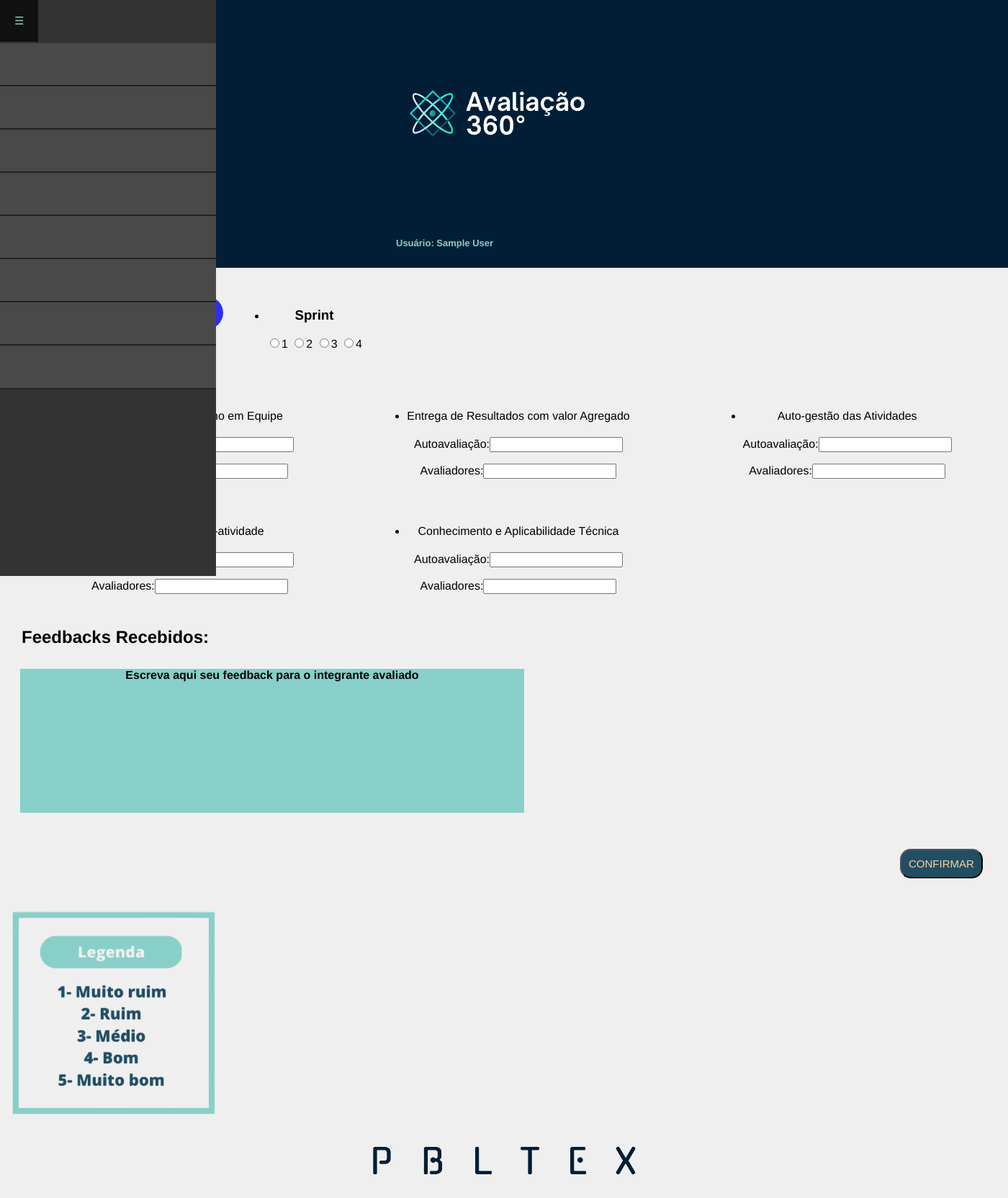
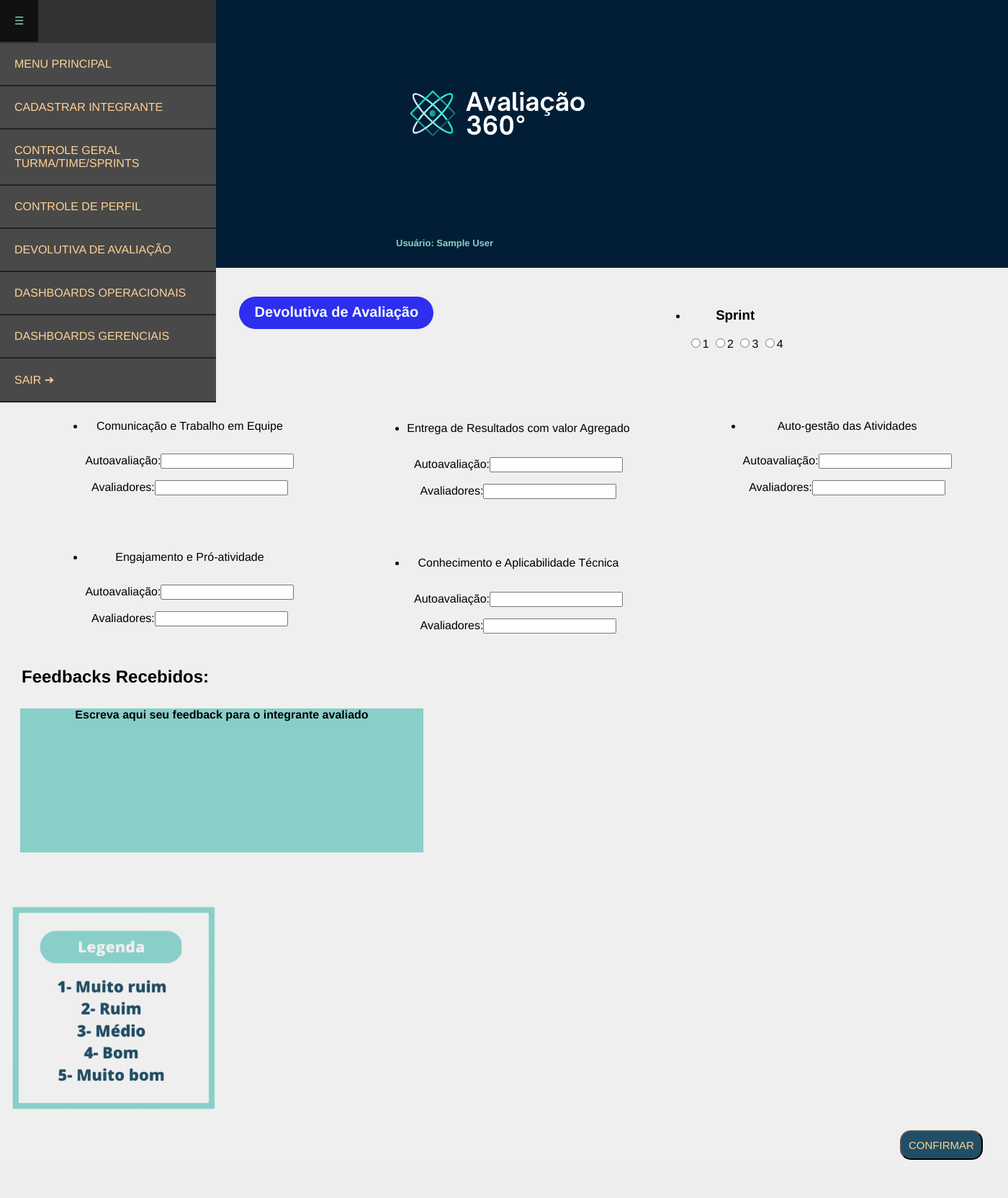
Before and after one commit to DevTudoFatec/Avaliacao360, a Flask app: page /devolutiva_avaliacao in a window 1400 px wide, after a click that opens the changed part. Shown: the whole page at 72% size. After the commit the page ends 1611 px from the top, so only its background shows below. Run offline with Flask 3, Linux system fonts and the light colour scheme; the visitor is signed in with stand-in values (Sample User, id 1).

Commit message:
Inserindo informaçoes menu

```diff
--- a/API python/static/css/devolutiva_avaliacao.css
+++ b/API python/static/css/devolutiva_avaliacao.css
@@ -19,64 +19,58 @@ header {
 
 /*botão menu*/
 
-.barra {
-    height: 100%;
-    width: 300%;
+/* Botão de menu */
+.bt{
+    padding: 6px, 6px, 6px;
+    text-decoration: none;
+    font-size: 15px;
+    color: #89cfc9;
+    transition: 0.3s;
+    z-index: 1;
+    top: 0;
+    background-color: #111;}
+
+    #check{
+    display: none;}
+
+    #icone{
+    left: 0;
+    cursor: pointer;
+    padding: 20px;
+    position: absolute;
+    z-index: 1;}
+
+    .barra{
+    top: 0;
+    background-color: #333;
+    height: 100px;
+    width: 300px;
     position: absolute;
     transition: all .2s linear;
-    left: -300%;
-    top:0;
-    background-color: #333;
-}
+    left: -300px;}
 
     .menu_lateral{
     width: 100%;
-    position:absolute;
+    position: absolute;
     top: 60px;
-    color:#fed196;
-}
+    color:#fed196;}
 
-.bt {
-
-    top:0;
-    z-index: 1;
-    transition: 0.3s;
-    font-size: 15px;
-    text-decoration:none;
-    padding: 6px 6px 6px;
-    color: #89CFC9;
-    background-color: #111;
-
-}
-#check {
-    display: none;
-}
-
-#icone {
-    cursor:pointer;
-    position:absolute;
-    z-index: 1;
-    padding: 20px;
-    left:0;
-
-}
 
     nav a{
-    text-decoration:none;
-    color:#fed196;
+    text-decoration: none;
+    color: #fed196;}
 
-}
-
-.link {
+    .link{
     background-color: #494949;
     padding: 20px;
     font-size: 12pt;
     transition: all .2s linear;
-    border-bottom:2px solid #222;
-    cursor:none;
+    border-bottom: 2px solid #222;
+    cursor: none;
+
     }
 
-#check:checked ~ .barra {
+    #check:checked ~ .barra{
     transform: translateX(300px);
     }
 
@@ -87,14 +81,13 @@ nav a{
     }
 
     .flashes {
-  position:absolute;
+    position: absolute;
     color: black;
     font-size: 20px;
     font-weight: bold;
     left: 44%;
     margin-top: -35px;
-  text-align: center;
-}
+    text-align: center;}
 
 /*fim do botão menu*/
 
@@ -111,7 +104,7 @@ body {
 .titulos {
     display: flex;
     padding: 20px;
-    justify-content: flex-start;
+    justify-content:space-evenly;
     font-family: 'Franklin Gothic Medium', 'Arial Narrow', Arial, sans-serif;
 }
 #bt_avaliar {
@@ -138,7 +131,7 @@ ul {
 
 h4, campo-feedback {
     height: 200px;
-    width: 50%;
+    width: 40%;
     background-color: #89CFC9;
     text-align:center;
     margin-left: 02%;
@@ -180,7 +173,7 @@ h2 {
     top: 63%;
     display: flex;
     margin-left: 100px;
-    text-align: center;
+    text-align:center;
     background-color: #214E65;
     border-radius: 15px;
     padding: 10px;
@@ -197,8 +190,8 @@ h2 {
     }
 
 .questao {
-  margin-top: 30px;
-  margin-bottom: 20px;
+  margin-top: 15%;
+  margin-bottom: 10%;
 
  }
 
--- a/API python/templates/devolutiva_avaliacao.html
+++ b/API python/templates/devolutiva_avaliacao.html
@@ -95,17 +95,13 @@
         <h2>Feedbacks Recebidos:</h2>
         <h4 id="campo-feedback">Escreva aqui seu feedback para o integrante avaliado</h4>
 <br/>
-        <button class="button" type="submit">CONFIRMAR</button>
-
         <br/>
 
         <img id="Legenda_mcs" src="{{ url_for('static', filename='img/avaliacao/Legenda.png') }}">
 
         <!--final da pagina-->
-        <footer>
-            <center>
-            <img src="{{ url_for('static', filename='img/avaliacao/Logo.png') }}" alt="logo PBLTEX"/>
-        </center>
-        </footer>
+
+        <button class="button" type="submit">CONFIRMAR</button>
+
     </body>
 </html>
```
Lines whose indentation alone changed are shown as unchanged.
